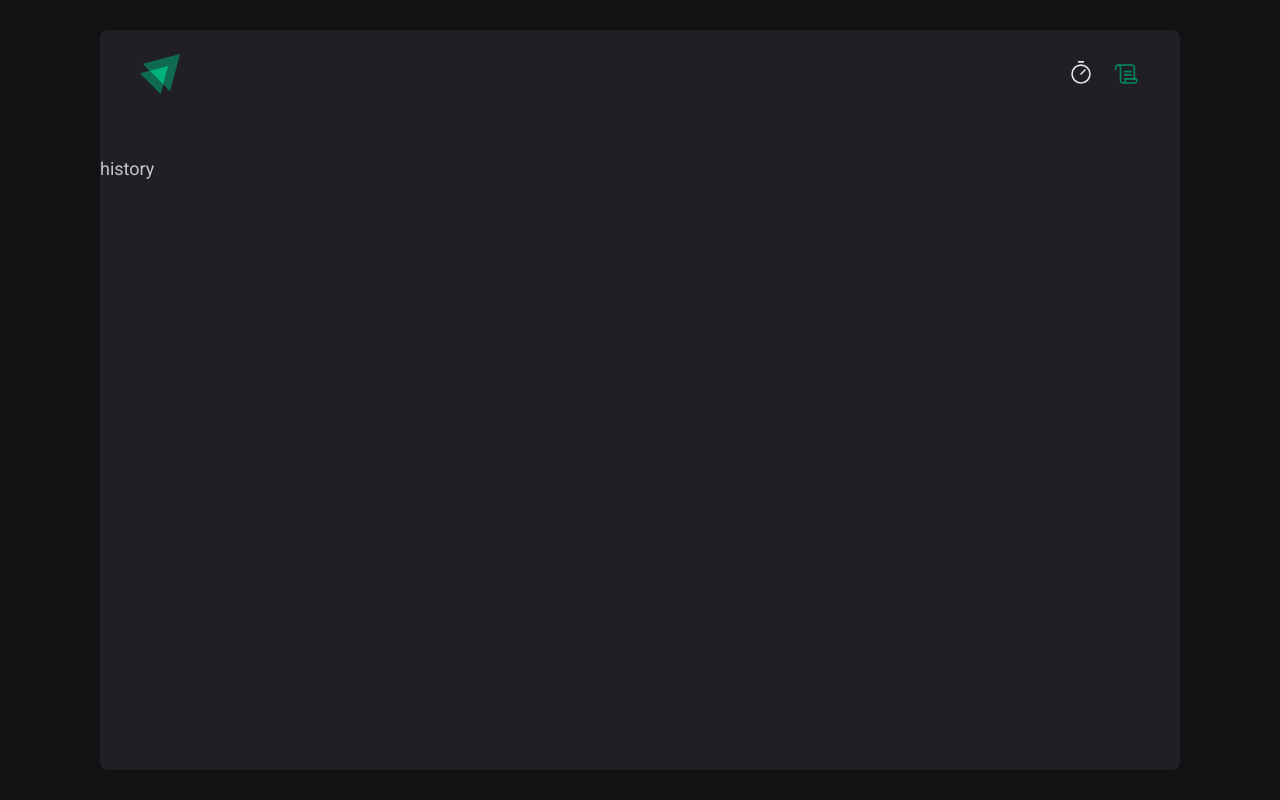
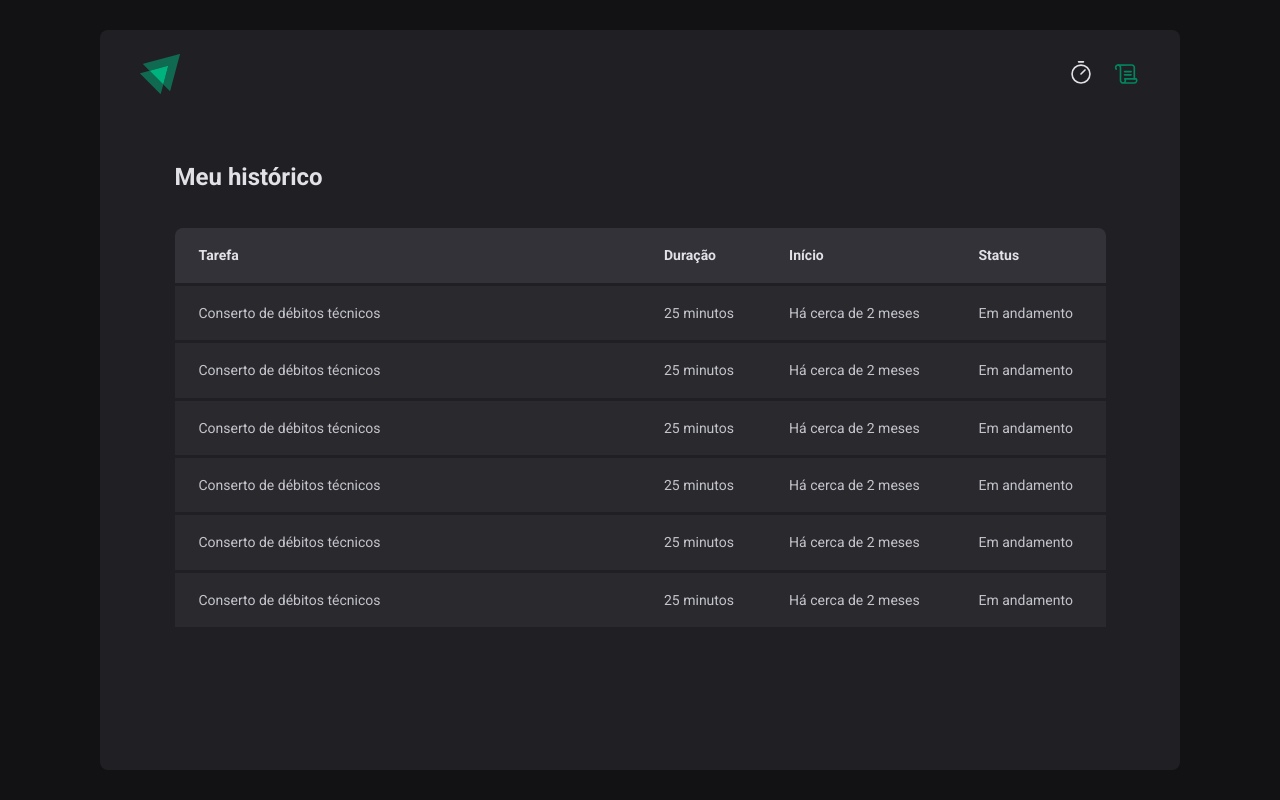
Before and after one commit to Wallace-Bezerra/timer-pomodoro, a React (Vite) app: page /history in a window 1280 px wide. Built offline with nearby package versions, Linux system fonts and the light colour scheme.

Commit message:
feat: history page

```diff
--- a/src/layouts/DefaultLayout/styles.ts
+++ b/src/layouts/DefaultLayout/styles.ts
@@ -3,7 +3,7 @@ import styled from 'styled-components'
 export const LayoutContainer = styled.div`
   max-width: 108rem;
   width: 100%;
-  height: calc(100vh - 60px);
+  min-height: calc(100vh - 60px);
   display: flex;
   flex-direction: column;
   /* align-items: center; */
--- a/src/pages/History/index.tsx
+++ b/src/pages/History/index.tsx
@@ -1,3 +1,59 @@
+import { HistoryContainer, TableContainer } from './styles'
+
 export const History = () => {
-  return <div>history</div>
+  return (
+    <HistoryContainer>
+      <h1>Meu histórico</h1>
+      <TableContainer>
+        <table>
+          <thead>
+            <tr>
+              <th>Tarefa</th>
+              <th>Duração</th>
+              <th>Início</th>
+              <th>Status</th>
+            </tr>
+          </thead>
+          <tbody>
+            <tr>
+              <td>Conserto de débitos técnicos </td>
+              <td>25 minutos</td>
+              <td>Há cerca de 2 meses</td>
+              <td>Em andamento</td>
+            </tr>
+            <tr>
+              <td>Conserto de débitos técnicos </td>
+              <td>25 minutos</td>
+              <td>Há cerca de 2 meses</td>
+              <td>Em andamento</td>
+            </tr>
+            <tr>
+              <td>Conserto de débitos técnicos </td>
+              <td>25 minutos</td>
+              <td>Há cerca de 2 meses</td>
+              <td>Em andamento</td>
+            </tr>
+            <tr>
+              <td>Conserto de débitos técnicos </td>
+              <td>25 minutos</td>
+              <td>Há cerca de 2 meses</td>
+              <td>Em andamento</td>
+            </tr>
+            <tr>
+              <td>Conserto de débitos técnicos </td>
+              <td>25 minutos</td>
+              <td>Há cerca de 2 meses</td>
+              <td>Em andamento</td>
+            </tr>
+            <tr>
+              <td>Conserto de débitos técnicos </td>
+              <td>25 minutos</td>
+              <td>Há cerca de 2 meses</td>
+              <td>Em andamento</td>
+            </tr>
+          </tbody>
+        </table>
+      </TableContainer>
+    </HistoryContainer>
+  )
 }
--- a/src/pages/History/styles.ts
+++ b/src/pages/History/styles.ts
@@ -1,3 +1,51 @@
 import styled from 'styled-components'
 
-export const HistoryContainer = styled.div``
+export const HistoryContainer = styled.div`
+  max-width: 931px;
+  width: 100%;
+  flex: 1;
+  /* overflow: auto; */
+  margin: 0 auto;
+  h1 {
+    font-weight: 700;
+    font-size: 24px;
+    line-height: 160%;
+    margin-bottom: 32px;
+    color: ${({ theme }) => theme['gray-100']};
+  }
+`
+export const TableContainer = styled.div`
+  table {
+    /* max-width: 931px; */
+    width: 100%;
+    min-width: 600px;
+    border-collapse: collapse;
+    th {
+      text-align: left;
+      padding: 16px 24px;
+      font-weight: 700;
+      font-size: 14px;
+      line-height: 160%;
+      color: ${({ theme }) => theme['gray-100']};
+      background-color: ${({ theme }) => theme['gray-600']};
+      :first-child {
+        border-top-left-radius: 8px;
+      }
+      :last-child {
+        border-top-right-radius: 8px;
+      }
+    }
+    td {
+      padding: 16px 24px;
+      font-weight: 400;
+      font-size: 14px;
+      line-height: 160%;
+      color: ${({ theme }) => theme['gray-300']};
+      background-color: ${({ theme }) => theme['gray-700']};
+      border-top: solid 3px ${({ theme }) => theme['gray-800']};
+      :first-child {
+        width: 50%;
+      }
+    }
+  }
+`
--- a/src/styles/global.ts
+++ b/src/styles/global.ts
@@ -8,6 +8,7 @@ export const GlobalStyle = createGlobalStyle`
   color: inherit;
   text-decoration: none;
   list-style: none;
+  -webkit-font-smoothing: antialiased;
 }
 :root{
   font-size: 62.5%
```
